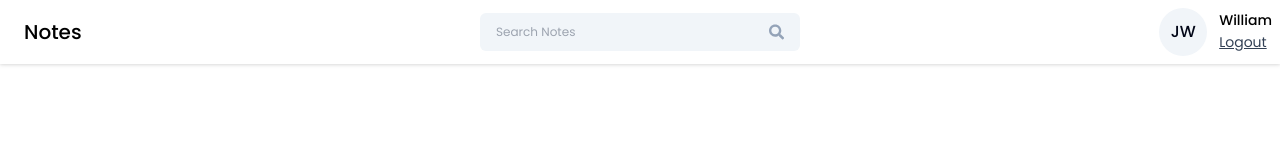
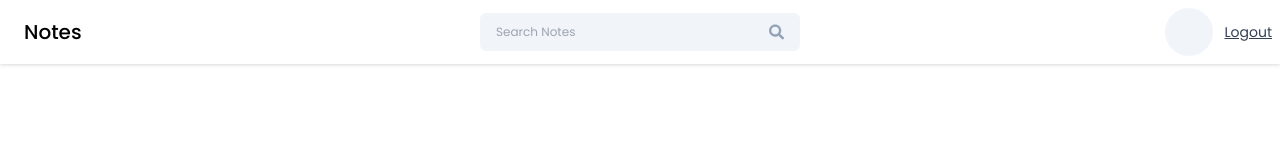
Before and after one commit to poorna-madusith/Note-App, a React (Vite) app in the folder frontend/notes-app/: page /login in a window 1280 px wide. Shown: the top 160 px of the page. Built offline with nearby package versions, Linux system fonts and the light colour scheme.

Commit message:
Get user api integration

```diff
--- a/frontend/notes-app/src/componenets/Cards/Profileinfo.jsx
+++ b/frontend/notes-app/src/componenets/Cards/Profileinfo.jsx
@@ -1,15 +1,17 @@
 import React from 'react'
 import { getInitials } from '../../utils/helper';
 
-const Profileinfo = ({onLogout}) => {
+
+
+const Profileinfo = ({userInfo, onLogout}) => {
     return (
         <div className="flex justify-end items-center gap-3 absolute top-0 right-0 m-2">
                 <div className="w-12 h-12 flex items-center justify-center rounded-full text-slate-950 font-medium bg-slate-100 relative" style={{ top: '0px' }}>
-                    {getInitials("Jhon Williams")}
+                    {getInitials(userInfo?.fullName)}
                 </div>
 
                 <div>
-                        <p className="text-sm font-medium">William</p>
+                        <p className="text-sm font-medium">{userInfo?.fullName}</p>
                         <button className="text-sm text-slate-700 underline" onClick={onLogout}>
                                 Logout
                         </button>
--- a/frontend/notes-app/src/componenets/Navbar/Navbar.jsx
+++ b/frontend/notes-app/src/componenets/Navbar/Navbar.jsx
@@ -4,7 +4,7 @@
 import Searchbar from '../SearchBar/SearchBar';
 
 
-const Navbar = () => {
+const Navbar = ({userInfo}) => {
 
   const [searchQuery, setSearchQuery] = useState("");
 
@@ -12,6 +12,7 @@
   const navigate = useNavigate();
 
   const onLogout = ()=>{
+    localStorage.clear()
     navigate("/login")
   }
 
@@ -39,7 +40,7 @@
             />
         </div>
 
-        <ProfileInfo onLogout={onLogout}/>
+        <ProfileInfo userInfo={userInfo} onLogout={onLogout}/>
     </div>
   )
 }
--- a/frontend/notes-app/src/pages/Home/Home.jsx
+++ b/frontend/notes-app/src/pages/Home/Home.jsx
@@ -41,12 +41,12 @@
 
   useEffect(()=>{
     getUserInfo();
-    return ()=>{}
+    return ()=>{};
   },[])
 
   return (
     <>
-      <Navbar />
+      <Navbar userInfo={userInfo}/>
 
 
       <div className = "container mx-auto">
```
Also changed, not shown: 2 other files (tests, documents, lock files or other folders).
